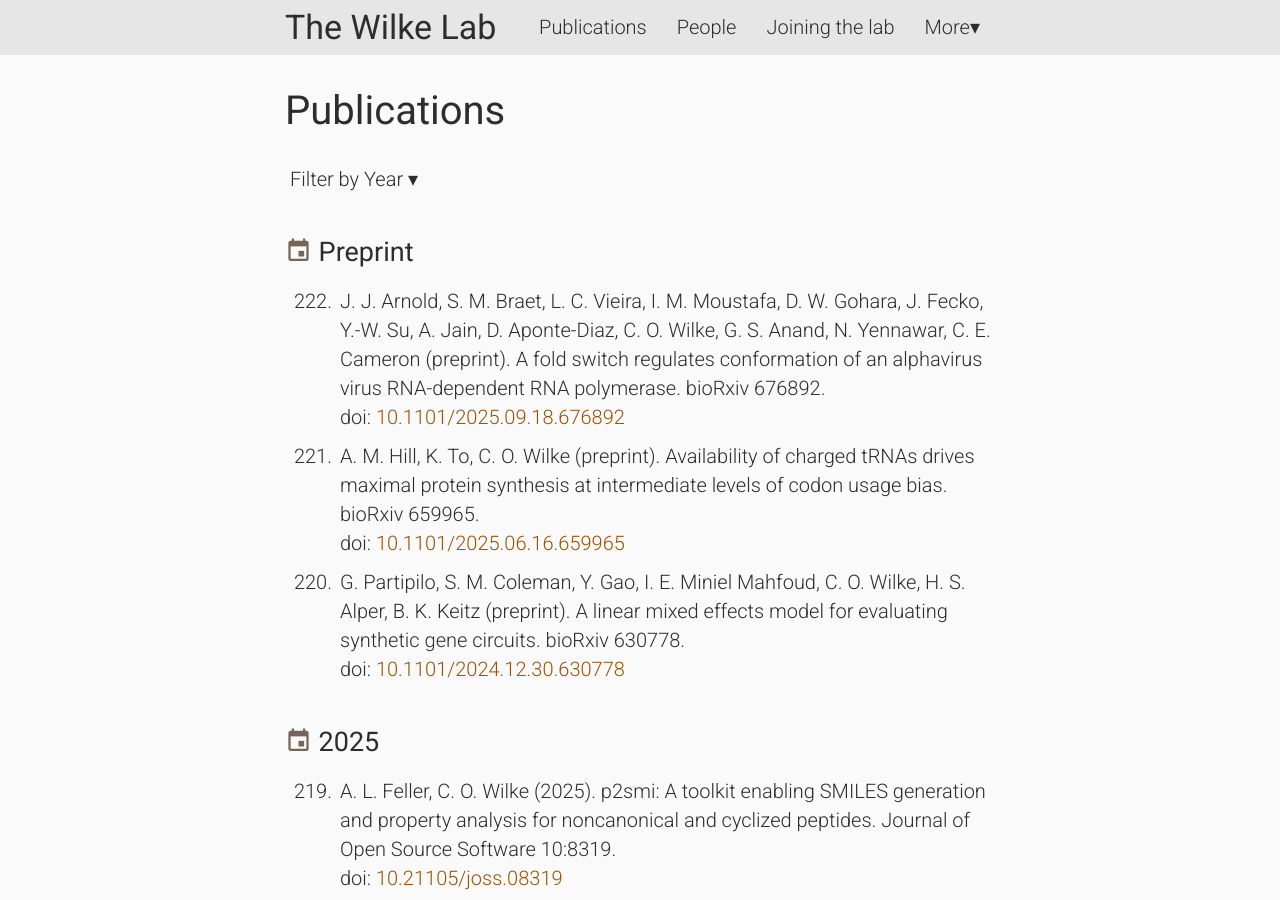
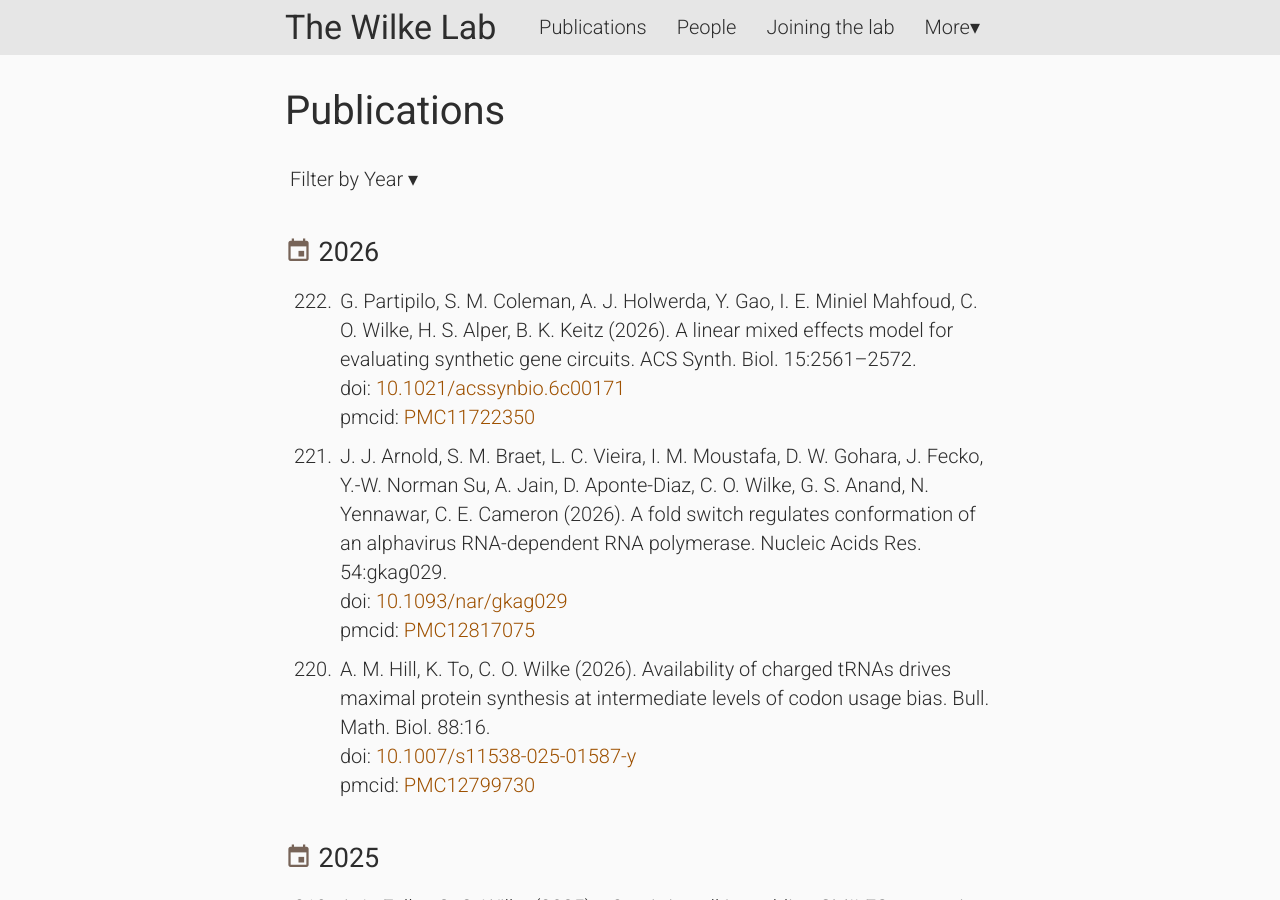
Before and after one commit to wilkelab/wilkelab.github.io, a Jekyll site: the page built from publications.html, in a window 1280 px wide and 900 px high. Built offline with Jekyll 4.4.1, drawn with Linux system fonts in a browser that asks for light colours; nearby versions of some CDN libraries.

Commit message:
update pubs

```diff
--- a/_data/publications.yml
+++ b/_data/publications.yml
@@ -1,20 +1,25 @@
-- author: J. J. Arnold, S. M. Braet, L. C. Vieira, I. M. Moustafa, D. W. Gohara, J. Fecko, Y.-W. Su, A. Jain, D. Aponte-Diaz, C. O. Wilke, G. S. Anand, N. Yennawar, C. E. Cameron
-  year: preprint
-  title: A fold switch regulates conformation of an alphavirus virus RNA-dependent RNA polymerase.
-  ref: bioRxiv 676892
-  doi: 10.1101/2025.09.18.676892
+
+- author: G. Partipilo, S. M. Coleman, A. J. Holwerda, Y. Gao, I. E. Miniel Mahfoud, C. O. Wilke, H. S. Alper, B. K. Keitz
+  year: 2026
+  title: A linear mixed effects model for evaluating synthetic gene circuits.
+  ref: "ACS Synth. Biol. 15:2561–2572"
+  doi: 10.1021/acssynbio.6c00171
+  pmcid: PMC11722350
+  note: PMC ID is for preprint version
+
+- author: J. J. Arnold, S. M. Braet, L. C. Vieira, I. M. Moustafa, D. W. Gohara, J. Fecko, Y.-W. Norman Su, A. Jain, D. Aponte-Diaz, C. O. Wilke, G. S. Anand, N. Yennawar, C. E. Cameron
+  year: 2026
+  title: A fold switch regulates conformation of an alphavirus RNA-dependent RNA polymerase.
+  ref: "Nucleic Acids Res. 54:gkag029"
+  doi: 10.1093/nar/gkag029
+  pmcid: PMC12817075
 
 - author: A. M. Hill, K. To, C. O. Wilke
-  year: preprint
+  year: 2026
   title: Availability of charged tRNAs drives maximal protein synthesis at intermediate levels of codon usage bias.
-  ref: bioRxiv 659965
-  doi: 10.1101/2025.06.16.659965
-
-- author: G. Partipilo, S. M. Coleman, Y. Gao, I. E. Miniel Mahfoud, C. O. Wilke, H. S. Alper, B. K. Keitz
-  year: preprint
-  title: A linear mixed effects model for evaluating synthetic gene circuits.
-  ref: bioRxiv 630778
-  doi: 10.1101/2024.12.30.630778
+  ref: "Bull. Math. Biol. 88:16"
+  doi: 10.1007/s11538-025-01587-y
+  pmcid: PMC12799730
 
 - author: A. L. Feller, C. O. Wilke
   year: 2025
```
